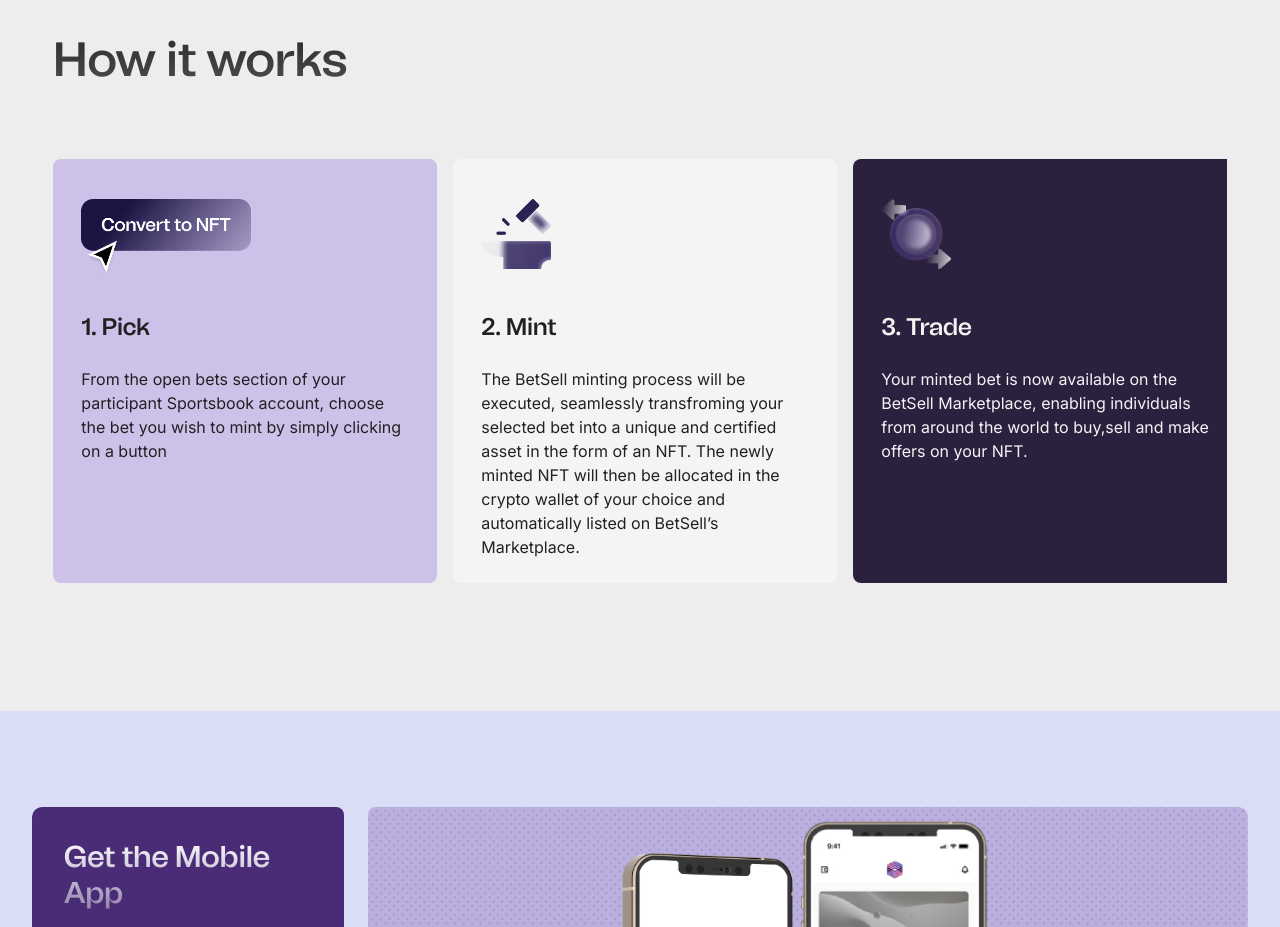
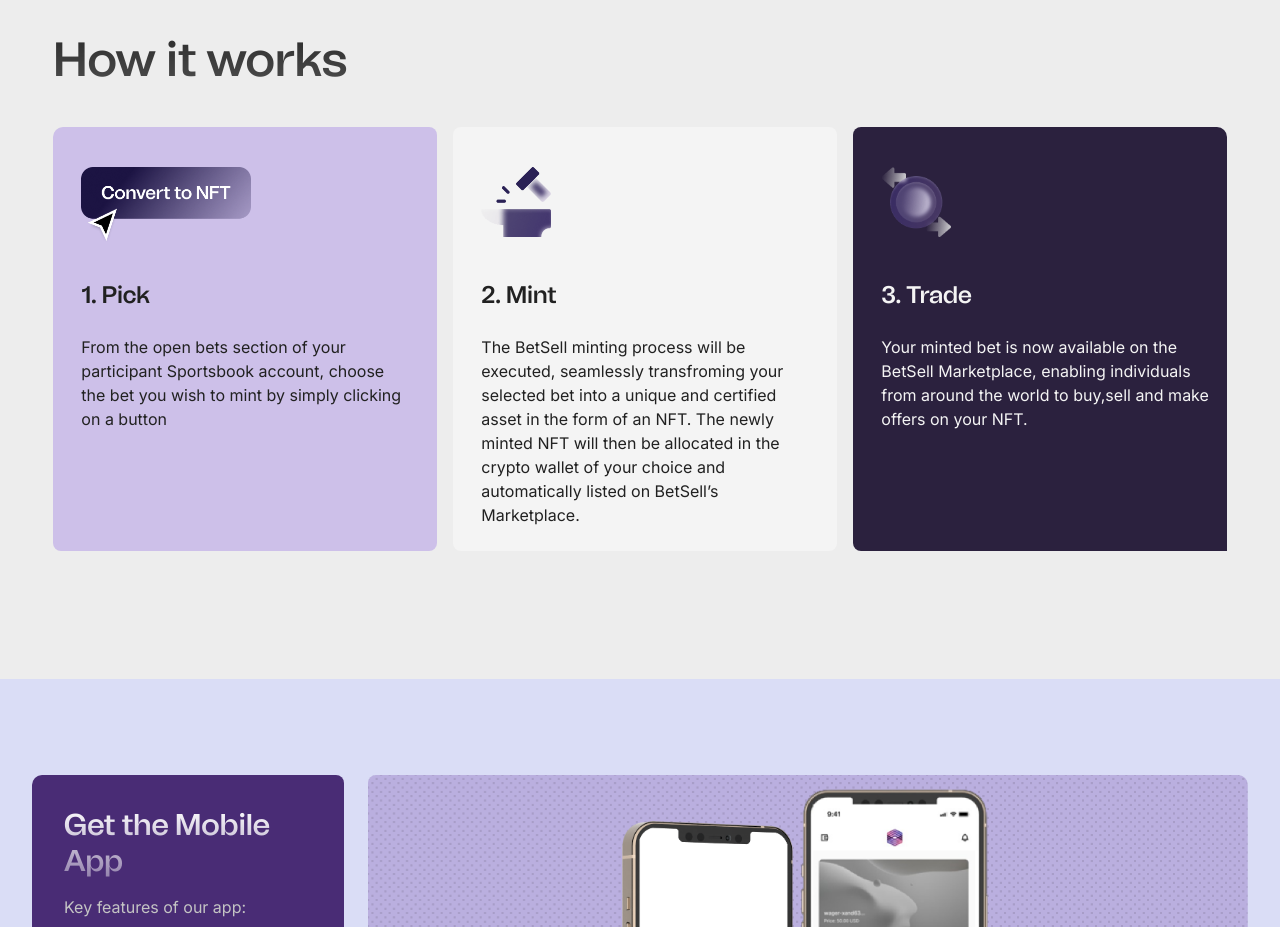
Before and after one commit to gitguti/bug-free-spoon, a Next.js app: page / in a window 1280 px wide. Shown: the part 3000-3927 px from the top of the page. Built offline with nearby package versions, Linux system fonts and the light colour scheme.

Commit message:
remove space below hiw title

```diff
--- a/src/app/components/home/Section4.jsx
+++ b/src/app/components/home/Section4.jsx
@@ -10,7 +10,7 @@ const Section4 = () => {
         <h2 className="text-3xl md:text-5xl 2xl:text-7xl font-semibold leading-none xl:leading-normal text-gradient3 font-tomato">How it works
         </h2>
       </div>
-      <div className="scroll-purple flex flex-col space-y-4 md:flex-row md:overflow-x-scroll md:space-x-4 md:space-y-0 md:py-8">
+      <div className="scroll-purple flex flex-col space-y-4 md:flex-row md:overflow-x-scroll md:space-x-4 md:space-y-0 md:pb-8">
         <Card title="1. Pick" description="From the open bets section of your participant Sportsbook account, choose the bet you wish to mint by simply clicking on a button" titleColor="text-new-black" backgroundColor="#CDC0E9" image="/Pick.png" width="170" height="50" />
         <Card title="2. Mint" description="The  BetSell minting process will be executed, seamlessly transfroming your selected bet into a unique and certified asset in the form of an NFT. The newly minted NFT will then be allocated in the crypto wallet of your choice and automatically listed on BetSell’s Marketplace." titleColor="text-new-black" backgroundColor="#F4F4F4" image="/hiw2.png" width="70" height="70" />
         <Card title="3. Trade" description="Your minted bet is now available on the BetSell Marketplace, enabling individuals  from around the world to buy,sell and make offers on your NFT." titleColor="text-new-white" backgroundColor=" #2B213E" image="/hiw3.png" width="70" height="70" />
```
